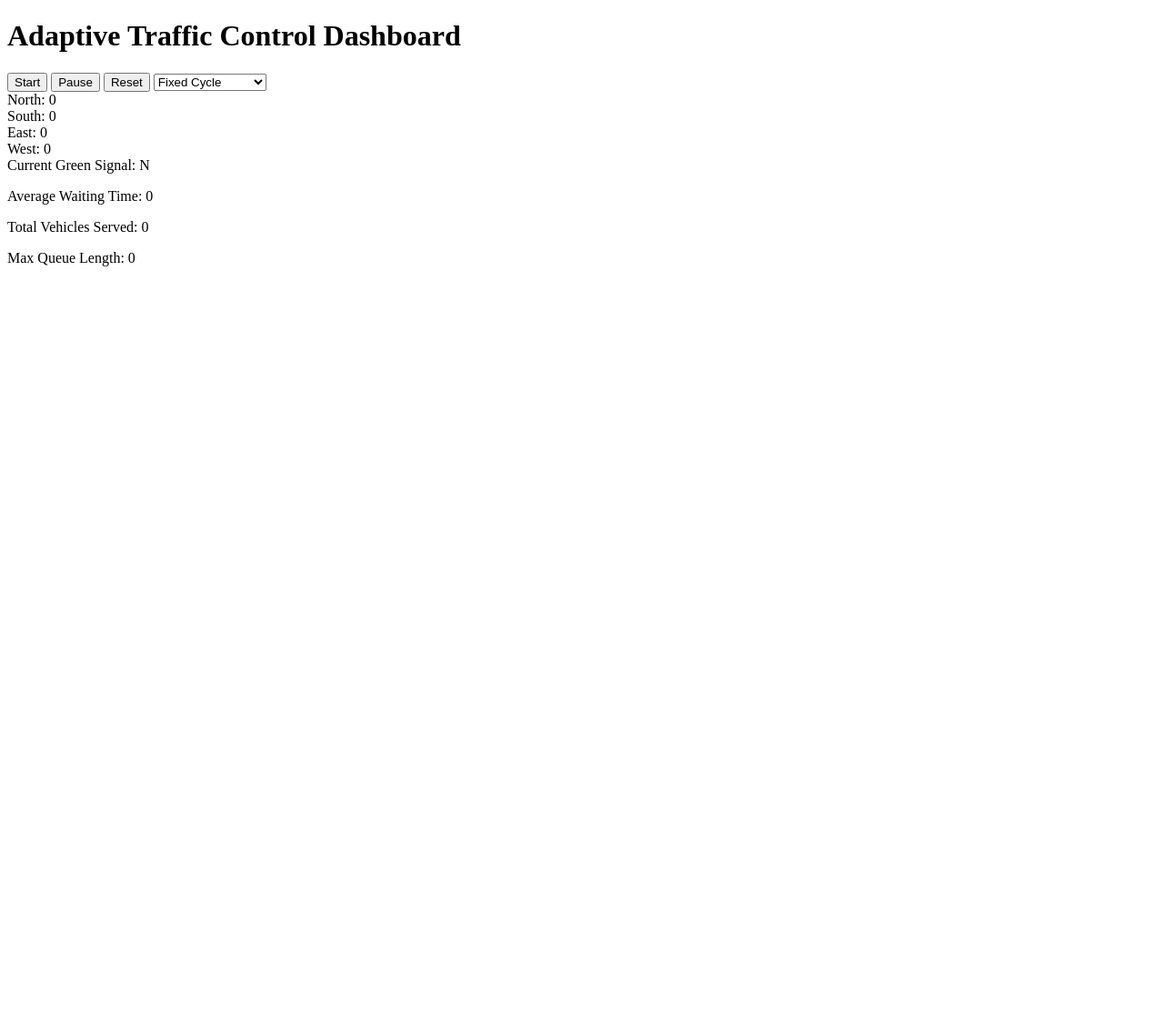
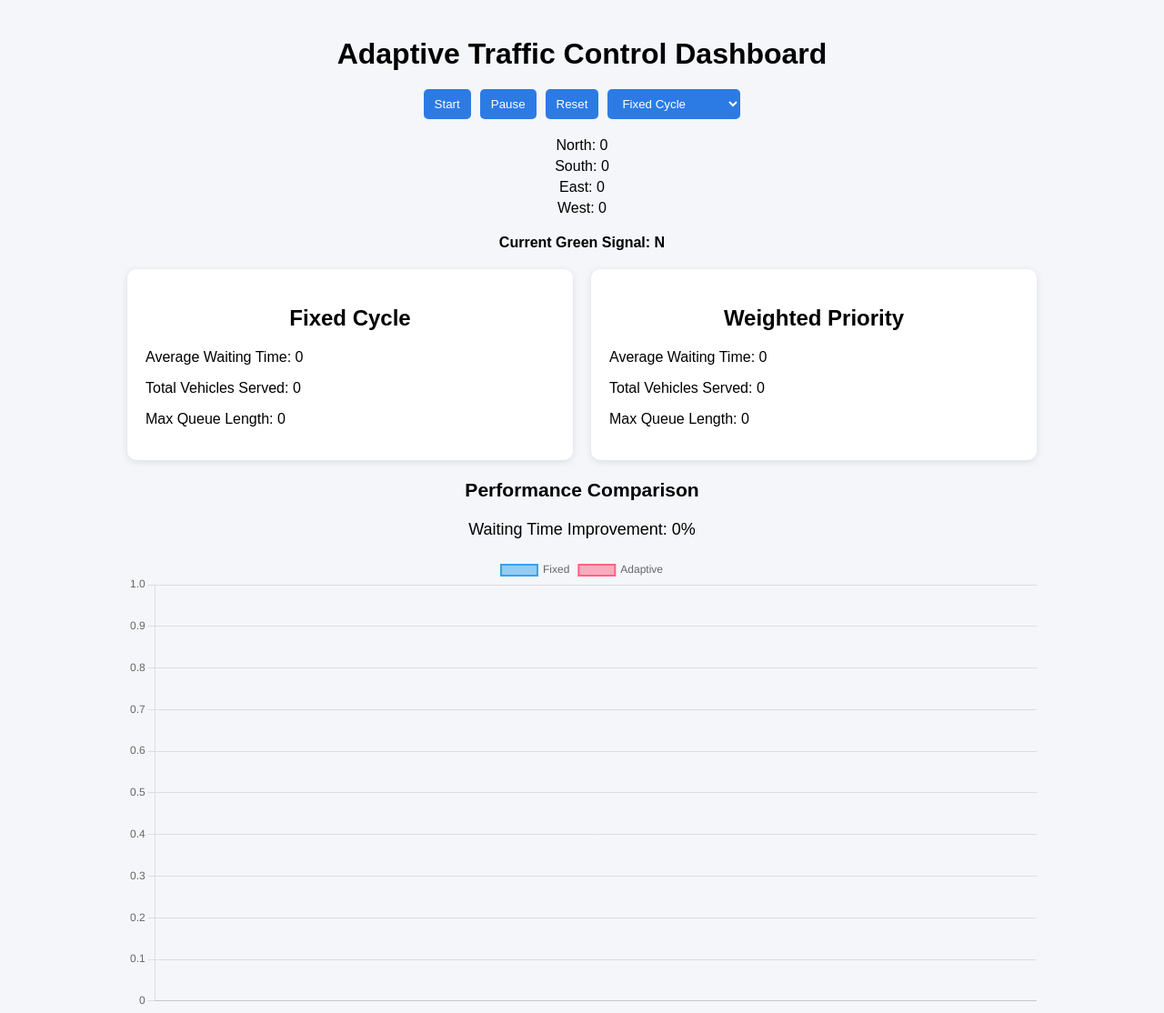
Before and after one commit to Manthan6789/AI-based-solution-for-traffic-management, a plain HTML site: page traffic_project/index.html in a window 1280 px wide. Shown: the whole page at 91% size. Before the commit the page ends 800 px from the top, so only its background shows below. Drawn offline with nearby package versions, Linux system fonts and the light colour scheme.

Commit message:
Added dual traffic simulation with adaptive control, real-time metrics, and chart visualization

```diff
--- a/traffic_project/css/style.css
+++ b/traffic_project/css/style.css
@@ -0,0 +1,83 @@
+/* Reset */
+body {
+    margin: 0;
+    font-family: Arial, sans-serif;
+    background: #f4f6f9;
+}
+
+/* Container */
+.container {
+    max-width: 1000px;
+    margin: auto;
+    padding: 20px;
+}
+
+/* Title */
+h1 {
+    text-align: center;
+    margin-bottom: 20px;
+}
+
+/* Controls */
+.controls {
+    display: flex;
+    justify-content: center;
+    gap: 10px;
+    margin-bottom: 20px;
+}
+
+button, select {
+    padding: 8px 12px;
+    border: none;
+    background: #2c7be5;
+    color: white;
+    border-radius: 5px;
+    cursor: pointer;
+}
+
+button:hover {
+    background: #1a5edb;
+}
+
+/* Intersection Display */
+.intersection {
+    text-align: center;
+    margin-bottom: 20px;
+}
+
+.road {
+    margin: 5px 0;
+}
+
+/* Signal */
+.signal {
+    text-align: center;
+    font-weight: bold;
+    margin-bottom: 20px;
+}
+
+/* Comparison Panels */
+.comparison {
+    display: flex;
+    gap: 20px;
+    justify-content: center;
+}
+
+.panel {
+    background: white;
+    padding: 20px;
+    border-radius: 10px;
+    width: 45%;
+    box-shadow: 0 2px 8px rgba(0,0,0,0.1);
+}
+
+.panel h2 {
+    text-align: center;
+}
+
+/* Performance Section */
+.performance {
+    margin-top: 20px;
+    text-align: center;
+    font-size: 18px;
+}
--- a/traffic_project/index.html
+++ b/traffic_project/index.html
@@ -3,6 +3,7 @@
 <head>
     <meta charset="UTF-8">
     <title>Adaptive Traffic Control System</title>
+    <script src="https://cdn.jsdelivr.net/npm/chart.js"></script>
     <link rel="stylesheet" href="css/style.css">
 </head>
 <body>
@@ -34,11 +35,33 @@
             Current Green Signal: <span id="currentSignal">N</span>
         </div>
 
-        <div class="metrics">
-            <p>Average Waiting Time: <span id="avgWait">0</span></p>
-            <p>Total Vehicles Served: <span id="served">0</span></p>
-            <p>Max Queue Length: <span id="maxQueue">0</span></p>
-        </div>
+        <div class="comparison">
+
+    <div class="panel">
+        <h2>Fixed Cycle</h2>
+        <p>Average Waiting Time: <span id="avgWaitFixed">0</span></p>
+        <p>Total Vehicles Served: <span id="servedFixed">0</span></p>
+        <p>Max Queue Length: <span id="maxQueueFixed">0</span></p>
+    </div>
+
+    <div class="panel">
+        <h2>Weighted Priority</h2>
+        <p>Average Waiting Time: <span id="avgWaitAdaptive">0</span></p>
+        <p>Total Vehicles Served: <span id="servedAdaptive">0</span></p>
+        <p>Max Queue Length: <span id="maxQueueAdaptive">0</span></p>
+    </div>
+
+</div>
+<div class="performance">
+    <h3>Performance Comparison</h3>
+    <p>Waiting Time Improvement:
+        <span id="improvement">0%</span>
+    </p>
+</div>
+
+<div class="chart-container">
+    <canvas id="trafficChart"></canvas>
+</div>
 
     </div>
 
--- a/traffic_project/js/config.js
+++ b/traffic_project/js/config.js
@@ -0,0 +1,8 @@
+// config.js
+
+const CONFIG = {
+    arrivalRate: 8,
+    fixedGreenDuration: 5,
+    alpha: 3,
+    simulationSpeed: 1000  // milliseconds
+};
--- a/traffic_project/js/controllers.js
+++ b/traffic_project/js/controllers.js
@@ -40,8 +40,8 @@ class WeightedPriorityController {
 
         for (let dir in intersection.queues) {
             scores[dir] =
-                intersection.queues[dir] +
-                this.alpha * intersection.waitingTime[dir];
+    (2 * intersection.queues[dir]) +
+    this.alpha * intersection.waitingTime[dir];
         }
 
         return Object.keys(scores).reduce((a, b) =>
--- a/traffic_project/js/main.js
+++ b/traffic_project/js/main.js
@@ -1,59 +1,112 @@
 // main.js
 
-let intersection;
-let controller;
+let chart;
+let labels = [];
+let fixedData = [];
+let adaptiveData = [];
+let fixedIntersection;
+let adaptiveIntersection;
+
+let fixedController;
+let adaptiveController;
+
 let timer = null;
 
-// UI elements
-const northEl = document.getElementById("northQueue");
-const southEl = document.getElementById("southQueue");
-const eastEl = document.getElementById("eastQueue");
-const westEl = document.getElementById("westQueue");
-const signalEl = document.getElementById("currentSignal");
+// UI Elements (Fixed)
+const fixedAvgWait = document.getElementById("avgWaitFixed");
+const fixedServed = document.getElementById("servedFixed");
+const fixedMaxQueue = document.getElementById("maxQueueFixed");
 
-const avgWaitEl = document.getElementById("avgWait");
-const servedEl = document.getElementById("served");
-const maxQueueEl = document.getElementById("maxQueue");
+// UI Elements (Adaptive)
+const adaptiveAvgWait = document.getElementById("avgWaitAdaptive");
+const adaptiveServed = document.getElementById("servedAdaptive");
+const adaptiveMaxQueue = document.getElementById("maxQueueAdaptive");
 
 const startBtn = document.getElementById("startBtn");
 const pauseBtn = document.getElementById("pauseBtn");
 const resetBtn = document.getElementById("resetBtn");
-const modeSelect = document.getElementById("modeSelect");
 
-// Initialize system
-function init(mode = "fixed") {
-    intersection = new Intersection(2);
+function init() {
+    fixedIntersection = new Intersection(CONFIG.arrivalRate);
+    adaptiveIntersection = new Intersection(CONFIG.arrivalRate);
 
-    if (mode === "fixed") {
-        controller = new FixedCycleController(5);
-    } else if (mode === "maxQueue") {
-        controller = new MaxQueueController();
-    } else {
-        controller = new WeightedPriorityController(0.5);
-    }
+    fixedController = new FixedCycleController(CONFIG.fixedGreenDuration);
+    adaptiveController = new WeightedPriorityController(CONFIG.alpha);
 
     updateUI();
+    labels = [];
+fixedData = [];
+adaptiveData = [];
+setupChart();
+
 }
 
-// One simulation tick
+function setupChart() {
+    const ctx = document.getElementById("trafficChart").getContext("2d");
+
+    chart = new Chart(ctx, {
+        type: "line",
+        data: {
+            labels: labels,
+            datasets: [
+                {
+                    label: "Fixed",
+                    data: fixedData,
+                    borderWidth: 2
+                },
+                {
+                    label: "Adaptive",
+                    data: adaptiveData,
+                    borderWidth: 2
+                }
+            ]
+        },
+        options: {
+            responsive: true,
+            animation: false
+        }
+    });
+}
+
+function generateSharedArrivals() {
+    return {
+        N: Math.floor(Math.random() * (CONFIG.arrivalRate + 1)),
+        S: Math.floor(Math.random() * (CONFIG.arrivalRate + 1)),
+        E: Math.floor(Math.random() * (CONFIG.arrivalRate + 1)),
+        W: Math.floor(Math.random() * (CONFIG.arrivalRate + 1))
+    };
+}
+
 function tick() {
-    const decision = controller.decide(intersection);
-    intersection.currentSignal = decision;
+    const arrivals = generateSharedArrivals();
 
-    intersection.step();
+    // Apply same arrivals
+    fixedIntersection.applyArrivals(arrivals);
+    adaptiveIntersection.applyArrivals(arrivals);
+
+    // Decide signals
+    fixedIntersection.currentSignal =
+        fixedController.decide(fixedIntersection);
+
+    adaptiveIntersection.currentSignal =
+        adaptiveController.decide(adaptiveIntersection);
+
+    // Step both systems
+    fixedIntersection.step();
+    adaptiveIntersection.step();
 
     updateUI();
+    const time = labels.length;
+labels.push(time);
+
+fixedData.push(parseFloat(calculateAvgWait(fixedIntersection)));
+adaptiveData.push(parseFloat(calculateAvgWait(adaptiveIntersection)));
+
+chart.update();
+
 }
 
-// Update UI values
-function updateUI() {
-    northEl.textContent = intersection.queues.N;
-    southEl.textContent = intersection.queues.S;
-    eastEl.textContent = intersection.queues.E;
-    westEl.textContent = intersection.queues.W;
-
-    signalEl.textContent = intersection.currentSignal;
-
+function calculateAvgWait(intersection) {
     const totalWait =
         intersection.waitingTime.N +
         intersection.waitingTime.S +
@@ -67,17 +120,25 @@ function updateUI() {
         intersection.queues.E +
         intersection.queues.W;
 
-    avgWaitEl.textContent =
-        totalVehicles > 0 ? (totalWait / totalVehicles).toFixed(2) : 0;
-
-    servedEl.textContent = intersection.totalServed;
-    maxQueueEl.textContent = intersection.maxQueueObserved;
+    return totalVehicles > 0
+        ? (totalWait / totalVehicles).toFixed(2)
+        : 0;
 }
 
-// Button handlers
+function updateUI() {
+    fixedAvgWait.textContent = calculateAvgWait(fixedIntersection);
+    fixedServed.textContent = fixedIntersection.totalServed;
+    fixedMaxQueue.textContent = fixedIntersection.maxQueueObserved;
+
+    adaptiveAvgWait.textContent = calculateAvgWait(adaptiveIntersection);
+    adaptiveServed.textContent = adaptiveIntersection.totalServed;
+    adaptiveMaxQueue.textContent =
+        adaptiveIntersection.maxQueueObserved;
+}
+
 startBtn.onclick = () => {
     if (!timer) {
-        timer = setInterval(tick, 1000);
+        timer = setInterval(tick, CONFIG.simulationSpeed);
     }
 };
 
@@ -88,12 +149,7 @@ pauseBtn.onclick = () => {
 
 resetBtn.onclick = () => {
     pauseBtn.onclick();
-    init(modeSelect.value);
+    init();
 };
 
-modeSelect.onchange = () => {
-    init(modeSelect.value);
-};
-
-// Initial load
 init();
--- a/traffic_project/js/simulation.js
+++ b/traffic_project/js/simulation.js
@@ -22,6 +22,12 @@ class Intersection {
         this.maxQueueObserved = 0;
     }
 
+    applyArrivals(arrivals) {
+    for (let dir in arrivals) {
+        this.queues[dir] += arrivals[dir];
+    }
+}
+
     randomArrival() {
         return Math.floor(Math.random() * (this.arrivalRate + 1));
     }
@@ -34,12 +40,15 @@ class Intersection {
     }
 
     clearVehicle() {
-        const dir = this.currentSignal;
-        if (this.queues[dir] > 0) {
-            this.queues[dir] -= 1;
-            this.totalServed += 1;
-        }
-    }
+    const dir = this.currentSignal;
+
+    const clearanceRate = 3; // 👈 NEW
+
+    const vehiclesToClear = Math.min(clearanceRate, this.queues[dir]);
+
+    this.queues[dir] -= vehiclesToClear;
+    this.totalServed += vehiclesToClear;
+}
 
     updateWaitingTime() {
         for (let dir in this.queues) {
@@ -55,7 +64,6 @@ class Intersection {
     }
 
     step() {
-        this.generateArrivals();
         this.clearVehicle();
         this.updateWaitingTime();
         this.updateMaxQueue();
```
